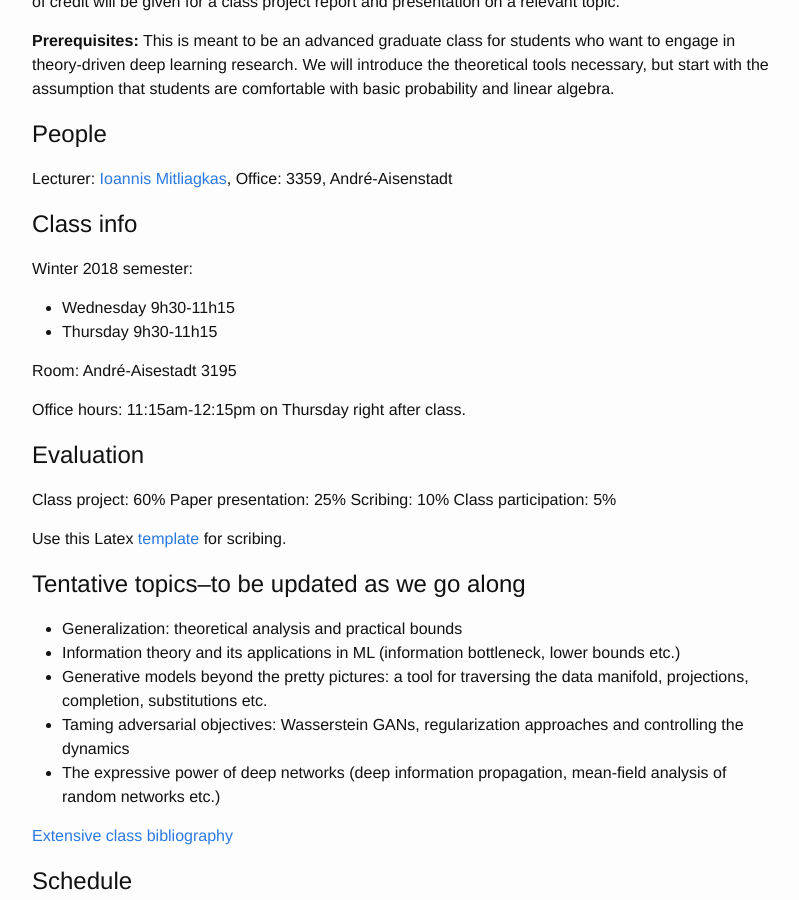
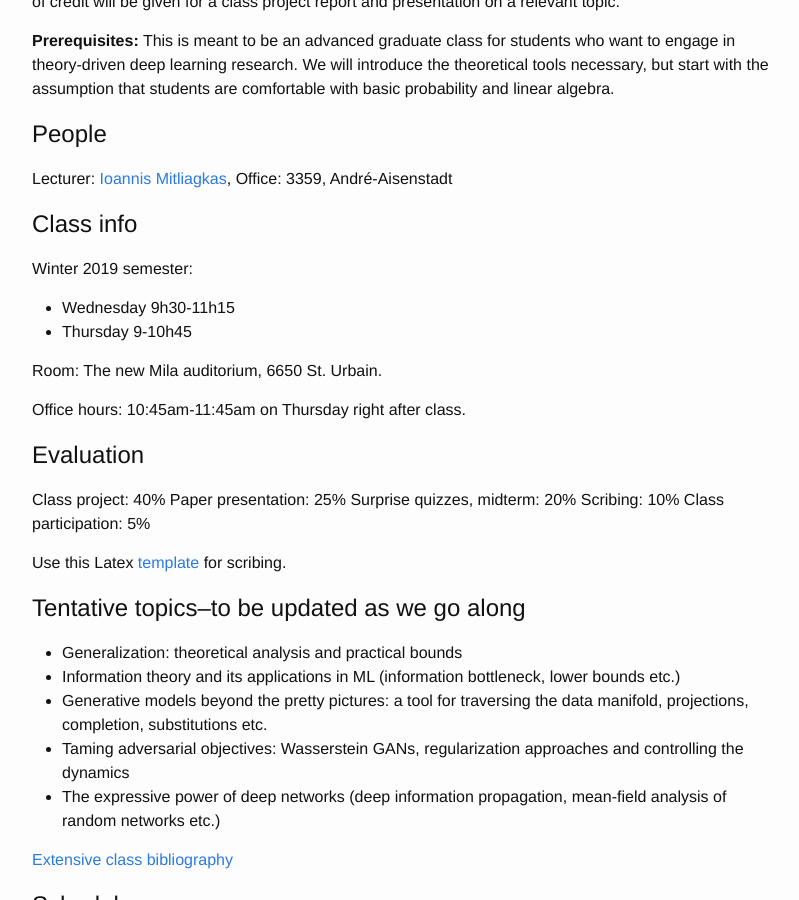
Before and after one commit to mitliagkas/mitliagkas.github.io, a Jekyll site: the page built from dl-theory-class-2019.md, in a window 1280 px wide and 900 px high, scrolled down 732 px. Shown: the whole window, without its empty margins (238-1037 px from the left). Built offline with Jekyll 4.4.1, drawn with Linux system fonts in a browser that asks for light colours.

Commit message:
2019 class info

```diff
--- a/dl-theory-class-2019.md
+++ b/dl-theory-class-2019.md
@@ -34,19 +34,20 @@ Lecturer: [Ioannis Mitliagkas](https://mitliagkas.github.io),
 
 Class info
 ----------
-Winter 2018 semester:
+Winter 2019 semester:
 - Wednesday 9h30-11h15
-- Thursday 9h30-11h15
+- Thursday 9-10h45
 
-Room: André-Aisestadt 3195
+Room: The new Mila auditorium, 6650 St. Urbain.
 
-Office hours: 11:15am-12:15pm on Thursday right after class.
+Office hours: 10:45am-11:45am on Thursday right after class.
 
 
 Evaluation
 ----------
-Class project: 60%
+Class project: 40%
 Paper presentation: 25%
+Surprise quizzes, midterm: 20%
 Scribing: 10%
 Class participation: 5%
 
```
